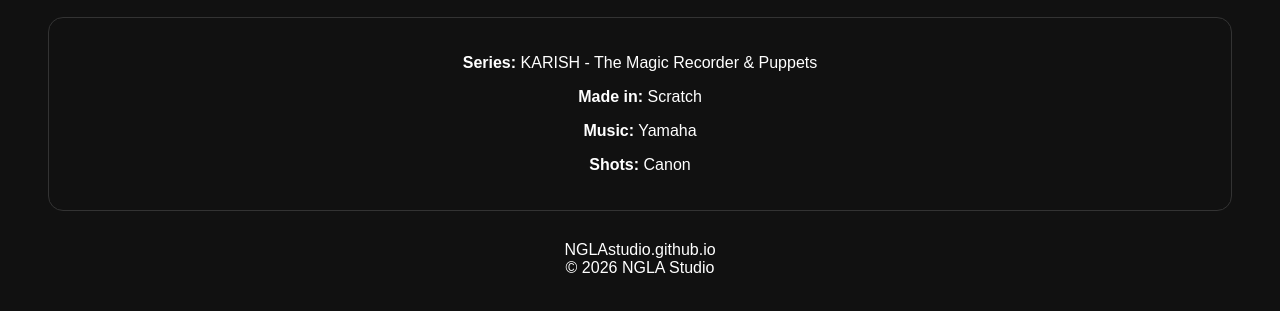
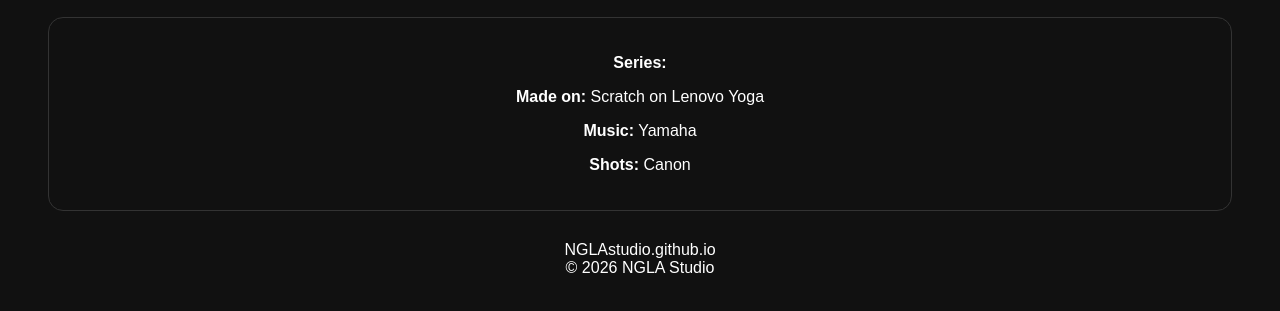
Before and after one commit to azxsdcvfgbqwerty64-ui/NGLAstudio.github.io, a plain HTML site: page index.html in a window 1280 px wide. Shown: the part 149-460 px from the top of the page. Drawn offline with Linux system fonts and the light colour scheme.

Commit message:
Update index.html
NGLA STUDIO — Official Website

NGLA Studio is an independent Sri Lankan animation studio from Gampaha, Sri Lanka.

We create original Bluey-style family series made entirely in Scratch, animated by hand, voiced by friends, with original music performed on a Yamaha recorder (Made in India recorder).

Our Current Project:
KARISH
Episode 1: The Magic Recorder
Episode 2: Puppets (In Production)

Credits:
Real-life Shots / Inspiration Shots: Canon cameras
Music: Yamaha

From Gampaha to the world.
Chairman Production.
NGLAstudio.github.io

```diff
--- a/index.html
+++ b/index.html
@@ -14,8 +14,8 @@ h1{color:#00e5ff}
 <p>Independent animation from Gampaha, Sri Lanka</p>
 
 <div class="box">
-<p><b>Series:</b> KARISH - The Magic Recorder & Puppets</p>
-<p><b>Made in:</b> Scratch</p>
+<p><b>Series:</b> </p>
+<p><b>Made on:</b> Scratch on Lenovo Yoga </p>
 <p><b>Music:</b> Yamaha</p>
 <p><b>Shots:</b> Canon</p>
 </div>
```
